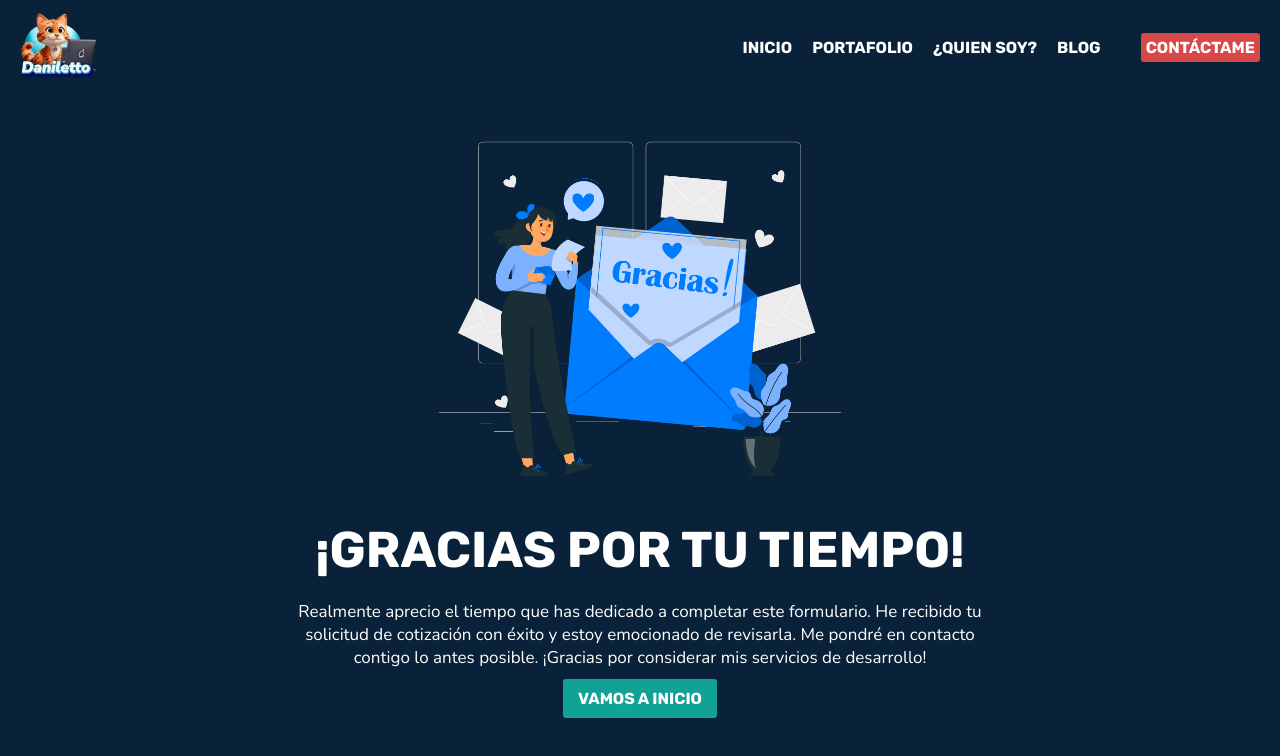
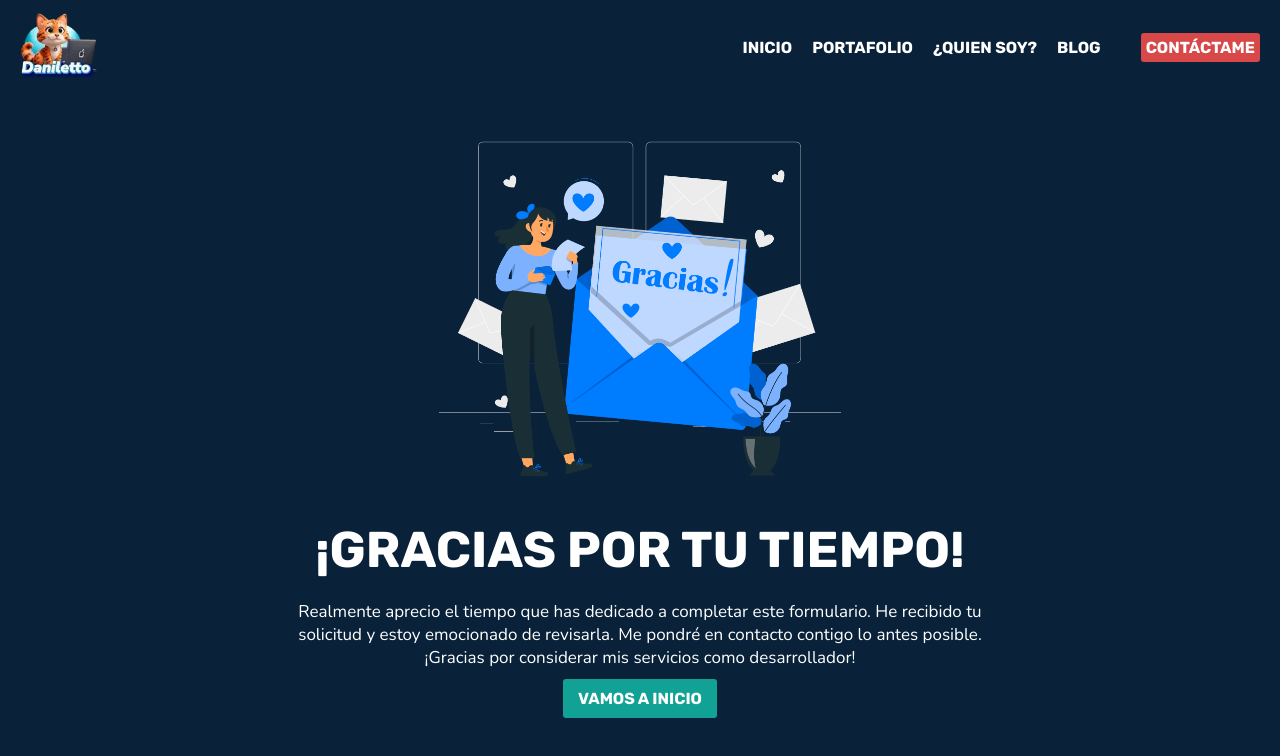
Before and after one commit to Danilett0/Daniletto, a React (Create React App) app: page /Gracias in a window 1280 px wide. Shown: the top 756 px of the page. Built offline with nearby package versions, Linux system fonts and the light colour scheme.

Commit message:
actualizo mensaje y curriculum

```diff
--- a/src/Pages/Gracias.jsx
+++ b/src/Pages/Gracias.jsx
@@ -13,9 +13,9 @@ function Gracias() {
       <h1>¡Gracias por tu tiempo!</h1>
       <p>
         Realmente aprecio el tiempo que has dedicado a completar este
-        formulario. He recibido tu solicitud de cotización con éxito y estoy
+        formulario. He recibido tu solicitud y estoy
         emocionado de revisarla. Me pondré en contacto contigo lo antes posible.
-        ¡Gracias por considerar mis servicios de desarrollo!
+        ¡Gracias por considerar mis servicios como desarrollador!
       </p>
 
       <Link className="Button Green" to="/">
```
Also changed, not shown: 1 other file (tests, documents, lock files or other folders).
